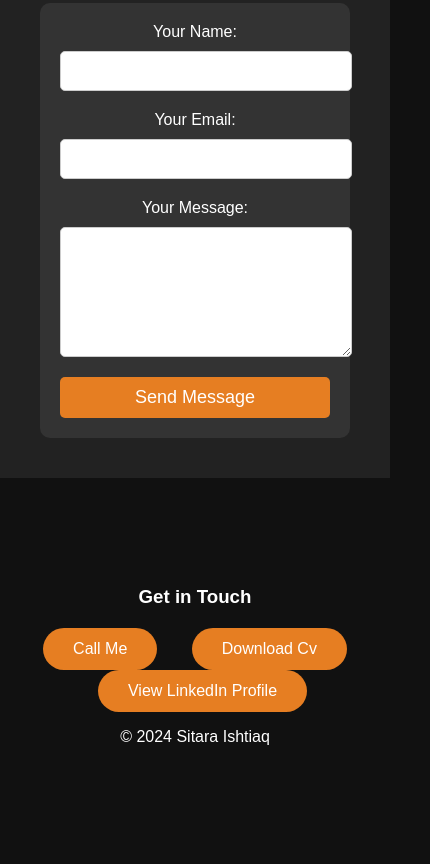
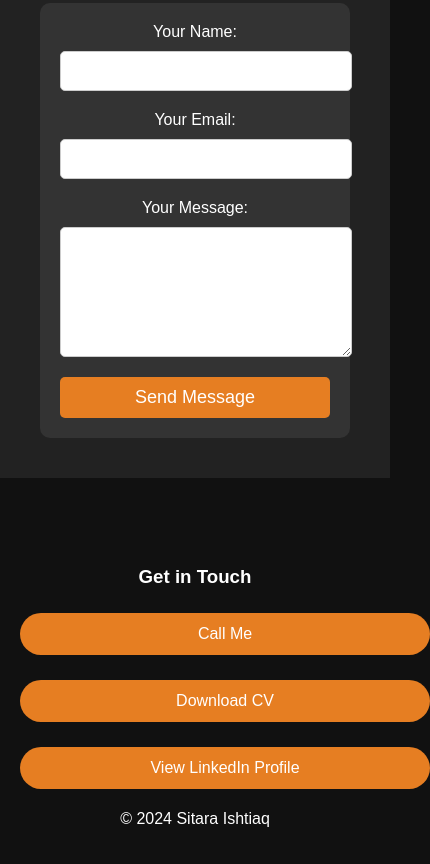
Before and after one commit to sitarasheikh/Profile, a plain HTML site: page index.html in a window 390 px wide. Shown: the part 3710-4574 px from the top of the page, 430 px wide, since content can reach past the window. Before the commit the page ends 4512 px from the top, so only its background shows below. Drawn offline with Linux system fonts and the light colour scheme.

Commit message:
mobile responsive

```diff
--- a/index.html
+++ b/index.html
@@ -108,27 +108,20 @@
 </section>
 
 
-    <!-- Footer Section -->
-<footer style="background-color: #111; padding: 40px; text-align: center; color: #fff;">
-     <footer class=style background-color: #111; padding: 40px; text-align: center; color: #fff;" >
-    <h3 style="margin-bottom: 20px; font-family: 'Poppins', sans-serif;">Get in Touch</h3>
 
+  <footer>
+    <h3 style="margin-bottom: 20px;">Get in Touch</h3>
+    <div class="footer-buttons">
+      <!-- Button for Phone Call -->
+      <a href="tel:+923009250102">Call Me</a>
+      <!-- Download CV -->
+      <a href="CV.pdf" download>Download CV</a>
+      <!-- Button for LinkedIn -->
+      <a href="https://www.linkedin.com/in/sitara-ishtiaq/" target="_blank">View LinkedIn Profile</a>
+    </div>
+    <p>&copy; 2024 Sitara Ishtiaq</p>
+  </footer>
 
-
-    <!-- Button for Phone Call -->
-
-    <a href="tel:+923009250102" style="background-color: #e67e22; color: white;  padding: 12px 30px; text-decoration: none;       border-radius: 30px; font-family: 'Poppins', sans-serif; font-size: 16px; margin-right: 15px; display: inline-block;">Call Me</a>
-  <!-- Download CV -->
-   <a href="CV.pdf" download class="btn btn--download target="_blank" style="background-color: #e67e22; color: white; padding: 12px 30px; text-decoration: none; border-radius: 30px; font-family: 'Poppins', sans-serif; font-size: 16px; margin-left: 15px; display: inline-block;">
-    Download Cv
-  </a>
-
-    <!-- Button for LinkedIn -->
-    <a href="https://www.linkedin.com/in/sitara-ishtiaq/" target="_blank" style="background-color: #e67e22; color: white; padding: 12px 30px; text-decoration: none; border-radius: 30px; font-family: 'Poppins', sans-serif; font-size: 16px; margin-left: 15px; display: inline-block;">
-      View LinkedIn Profile
-    </a>
-     <p>&copy; 2024 Sitara Ishtiaq</p>
-  </footer>
 
 
 
--- a/style.css
+++ b/style.css
@@ -294,3 +294,52 @@ button:hover {
   background-color: #d35400;
 }
 }
+ /* footer responsive */
+ footer {
+  background-color: #111;
+  padding: 40px;
+  text-align: center;
+  color: white;
+  font-family: 'Poppins', sans-serif;
+}
+
+/* Flexbox for buttons */
+.footer-buttons {
+  display: flex;
+  flex-direction: row;
+  justify-content: center;
+  gap: 15px;
+  flex-wrap: wrap; /* Wrap buttons if they overflow */
+}
+
+.footer-buttons a {
+  background-color: #e67e22;
+  color: white;
+  padding: 12px 30px;
+  text-decoration: none;
+  border-radius: 30px;
+  font-size: 16px;
+  display: inline-block;
+  margin: 5px 0;
+  transition: background-color 0.3s ease;
+}
+
+.footer-buttons a:hover {
+  background-color: #d35400;
+}
+
+/* Responsive Design for Mobile */
+@media (max-width: 768px) {
+  footer {
+    padding: 20px;
+  }
+
+  .footer-buttons {
+    flex-direction: column; /* Stack buttons vertically on mobile */
+  }
+
+  .footer-buttons a {
+    width: 100%; /* Make buttons full width */
+    text-align: center;
+  }
+}
```
